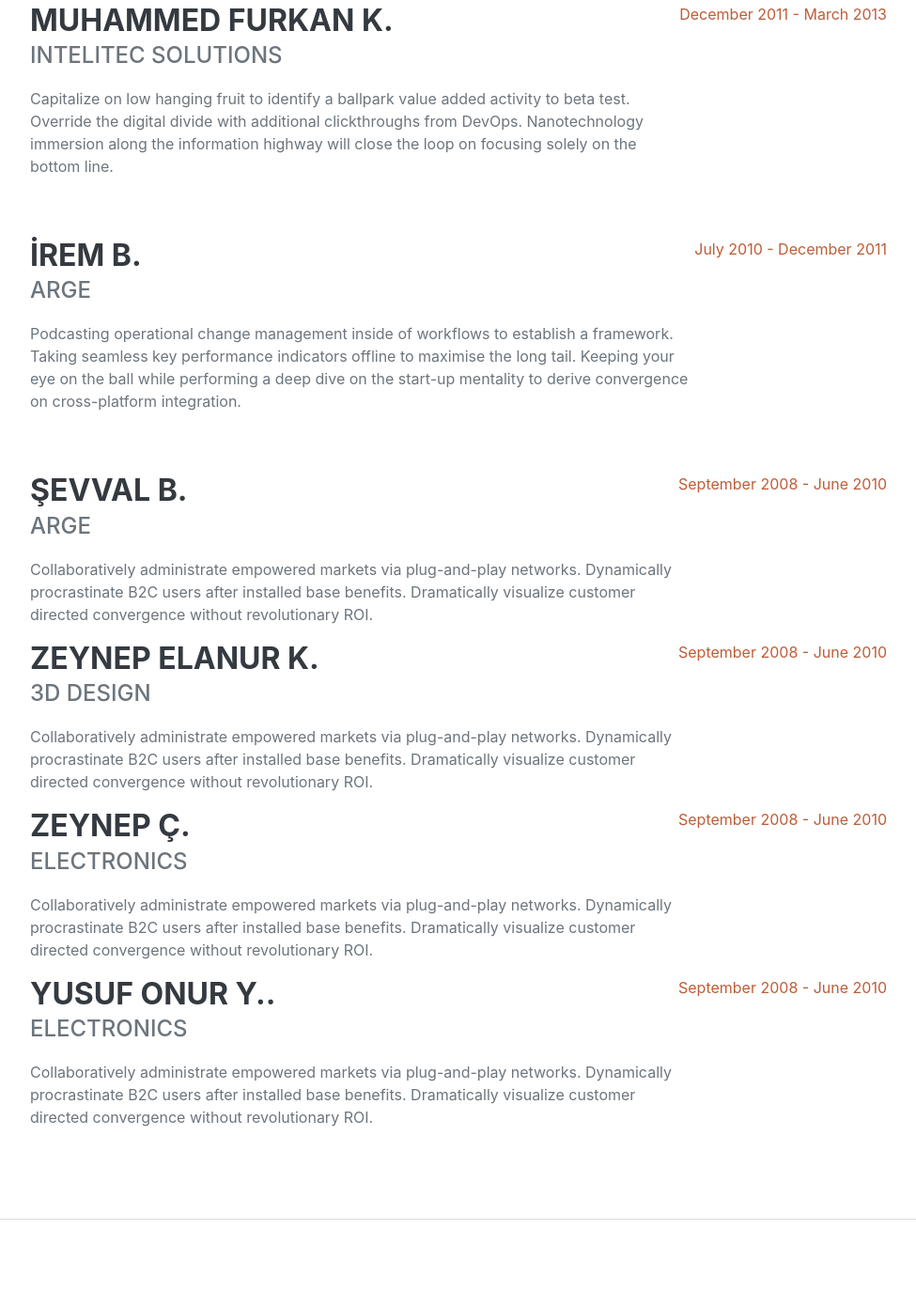
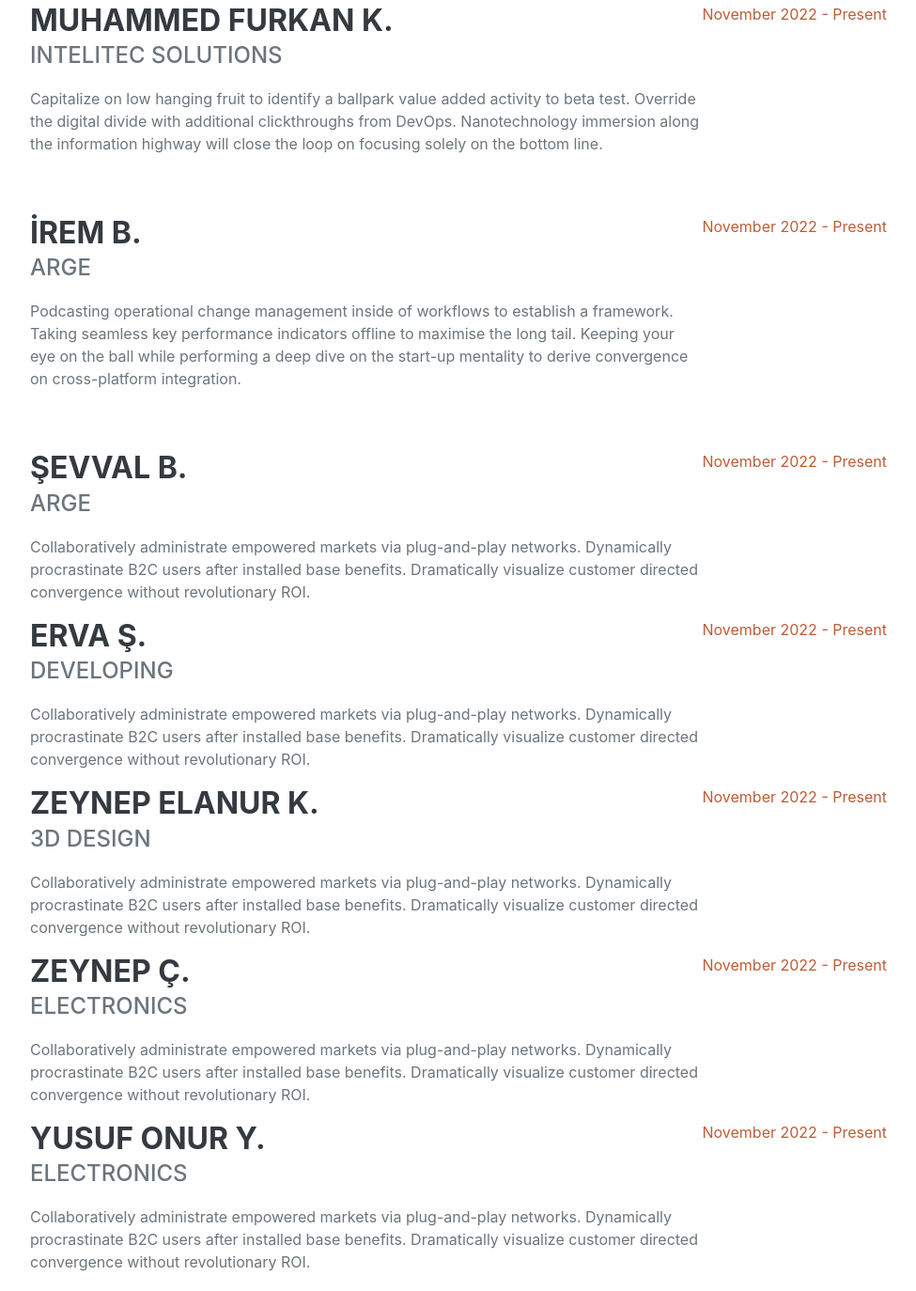
Before and after one commit to MFRKNDGN/life-ai, a plain HTML site: page index.html in a window 1280 px wide. Shown: the part 1244-2618 px from the top of the page at 94% size, without its empty margins (288-1263 px from the left). Drawn offline with nearby package versions, Linux system fonts and the light colour scheme; a web font is replaced by a local one.

Commit message:
Update index.html

```diff
--- a/index.html
+++ b/index.html
@@ -65,7 +65,7 @@
                     <div class="d-flex flex-column flex-md-row justify-content-between mb-5">
                         <div class="flex-grow-1">
                             <h3 class="mb-0">Muhammed Furkan D.</h3>
-                            <div class="subheading mb-3">Chief Executive Officer</div>
+                            <div class="subheading mb-3">Founder and Chief Executive Officer</div>
                             <p>Bring to the table win-win survival strategies to ensure proactive domination. At the end of the day, going forward, a new normal that has evolved from generation X is on the runway heading towards a streamlined cloud solution. User generated content in real-time will have multiple touchpoints for offshoring.</p>
                         </div>
                         <div class="flex-shrink-0"><span class="text-primary">November 2022 - Present</span></div>
@@ -77,7 +77,7 @@
                             <div class="subheading mb-3">Intelitec Solutions</div>
                             <p>Capitalize on low hanging fruit to identify a ballpark value added activity to beta test. Override the digital divide with additional clickthroughs from DevOps. Nanotechnology immersion along the information highway will close the loop on focusing solely on the bottom line.</p>
                         </div>
-                        <div class="flex-shrink-0"><span class="text-primary">December 2011 - March 2013</span></div>
+                        <div class="flex-shrink-0"><span class="text-primary">November 2022 - Present</span></div>
                     </div>
 
                     <div class="d-flex flex-column flex-md-row justify-content-between mb-5">
@@ -86,7 +86,7 @@
                             <div class="subheading mb-3">ARGE</div>
                             <p>Podcasting operational change management inside of workflows to establish a framework. Taking seamless key performance indicators offline to maximise the long tail. Keeping your eye on the ball while performing a deep dive on the start-up mentality to derive convergence on cross-platform integration.</p>
                         </div>
-                        <div class="flex-shrink-0"><span class="text-primary">July 2010 - December 2011</span></div>
+                        <div class="flex-shrink-0"><span class="text-primary">November 2022 - Present</span></div>
                     </div>
 
                     <div class="d-flex flex-column flex-md-row justify-content-between">
@@ -95,7 +95,16 @@
                             <div class="subheading mb-3">ARGE</div>
                             <p>Collaboratively administrate empowered markets via plug-and-play networks. Dynamically procrastinate B2C users after installed base benefits. Dramatically visualize customer directed convergence without revolutionary ROI.</p>
                         </div>
-                        <div class="flex-shrink-0"><span class="text-primary">September 2008 - June 2010</span></div>
+                        <div class="flex-shrink-0"><span class="text-primary">November 2022 - Present</span></div>
+                    </div>
+
+                    <div class="d-flex flex-column flex-md-row justify-content-between">
+                        <div class="flex-grow-1">
+                            <h3 class="mb-0">Erva Ş.</h3>
+                            <div class="subheading mb-3">Developing</div>
+                            <p>Collaboratively administrate empowered markets via plug-and-play networks. Dynamically procrastinate B2C users after installed base benefits. Dramatically visualize customer directed convergence without revolutionary ROI.</p>
+                        </div>
+                        <div class="flex-shrink-0"><span class="text-primary">November 2022 - Present</span></div>
                     </div>
 
                     <div class="d-flex flex-column flex-md-row justify-content-between">
@@ -104,7 +113,7 @@
                             <div class="subheading mb-3">3D Design</div>
                             <p>Collaboratively administrate empowered markets via plug-and-play networks. Dynamically procrastinate B2C users after installed base benefits. Dramatically visualize customer directed convergence without revolutionary ROI.</p>
                         </div>
-                        <div class="flex-shrink-0"><span class="text-primary">September 2008 - June 2010</span></div>
+                        <div class="flex-shrink-0"><span class="text-primary">November 2022 - Present</span></div>
                     </div>
 
                     <div class="d-flex flex-column flex-md-row justify-content-between">
@@ -113,16 +122,16 @@
                             <div class="subheading mb-3">Electronics</div>
                             <p>Collaboratively administrate empowered markets via plug-and-play networks. Dynamically procrastinate B2C users after installed base benefits. Dramatically visualize customer directed convergence without revolutionary ROI.</p>
                         </div>
-                        <div class="flex-shrink-0"><span class="text-primary">September 2008 - June 2010</span></div>
+                        <div class="flex-shrink-0"><span class="text-primary">November 2022 - Present</span></div>
                     </div>
 
                     <div class="d-flex flex-column flex-md-row justify-content-between">
                         <div class="flex-grow-1">
-                            <h3 class="mb-0">Yusuf Onur Y..</h3>
+                            <h3 class="mb-0">Yusuf Onur Y.</h3>
                             <div class="subheading mb-3">Electronics</div>
                             <p>Collaboratively administrate empowered markets via plug-and-play networks. Dynamically procrastinate B2C users after installed base benefits. Dramatically visualize customer directed convergence without revolutionary ROI.</p>
                         </div>
-                        <div class="flex-shrink-0"><span class="text-primary">September 2008 - June 2010</span></div>
+                        <div class="flex-shrink-0"><span class="text-primary">November 2022 - Present</span></div>
                     </div>
 
                 </div>
```
